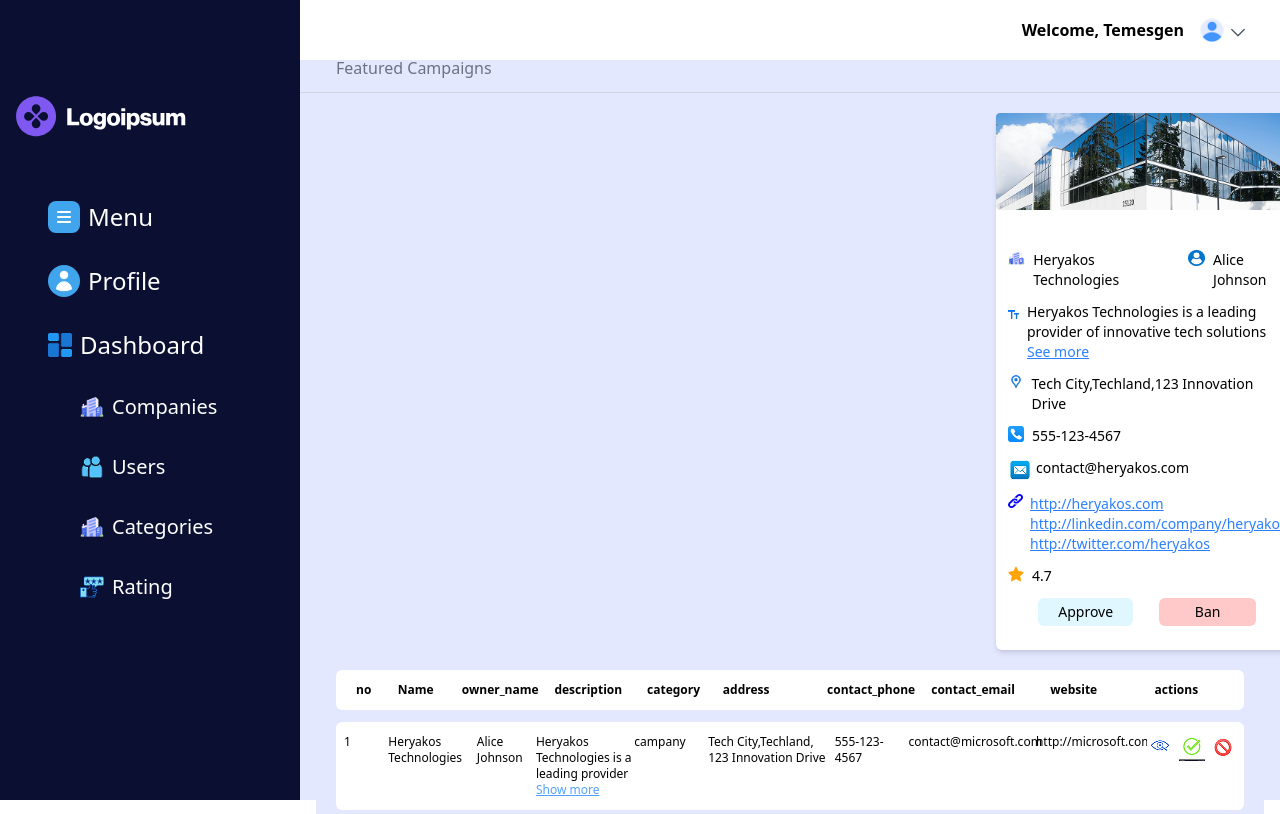
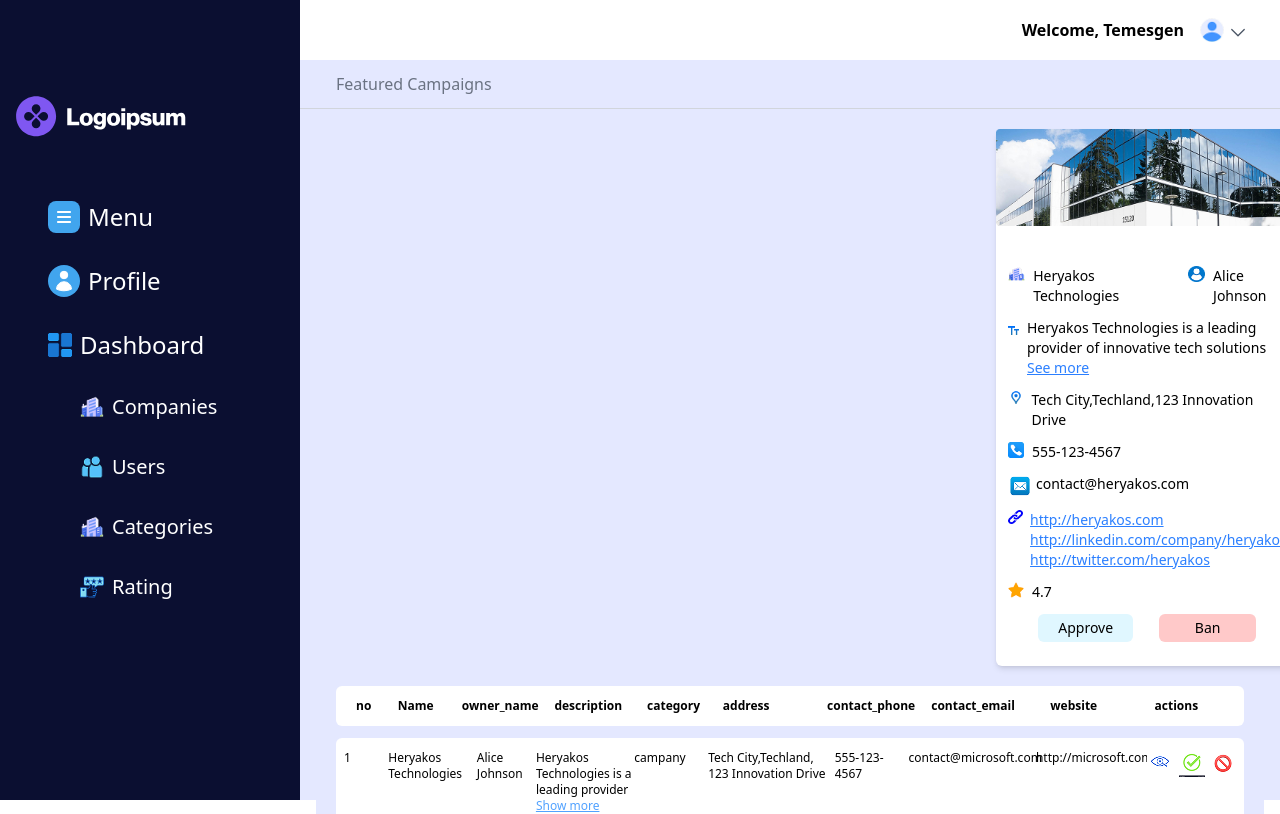
Before and after one commit to Heryakos-Technology/BIZEthio-frontend, a Vue app: page /#/admin/campany in a window 1280 px wide. Shown: the top 814 px of the page. Built offline with nearby package versions, Linux system fonts and the light colour scheme; no server answers; sample sign-in values are in the browser's storage; what vue3-apexcharts would draw is missing.

Commit message:
new change

```diff
--- a/src/views/Admin/CampanyDashBord.vue
+++ b/src/views/Admin/CampanyDashBord.vue
@@ -3,7 +3,7 @@
 
      <!--large screen-->
      <div class="pb-10 px-5">
-        <h1 class="mb-3 text-gray-500 -mt-4">Featured Campaigns</h1>
+        <h1 class="mb-3 text-gray-500 ">Featured Campaigns</h1>
         <hr class="text-gray-300 -mx-9">
       <div class=" shadow-md w-1/3  ml-165 mt-5 text-sm  bg-white mb-3 pb-6 rounded-md">
 <img src="/campanyimage.png" alt="" class="">
```
